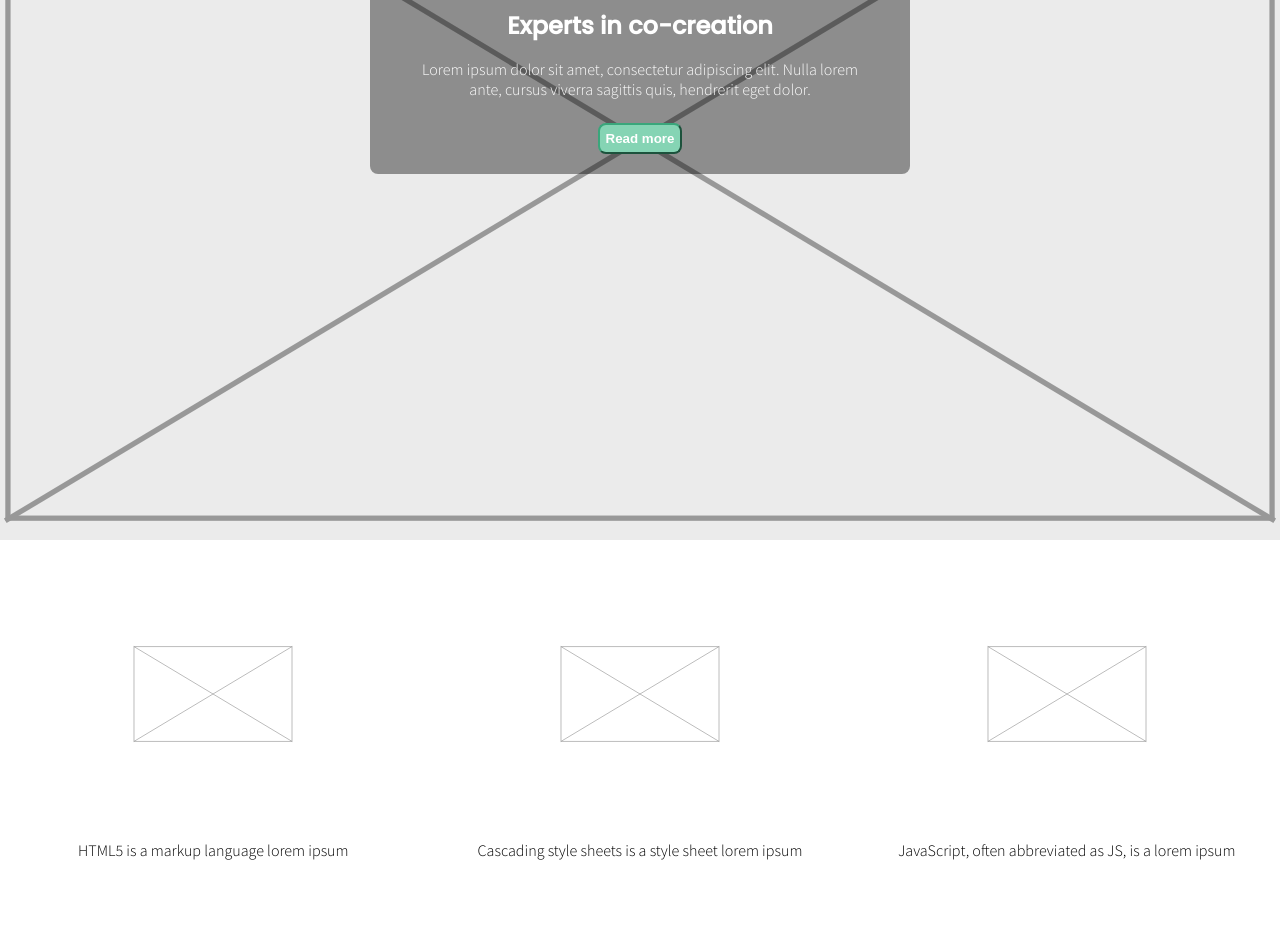
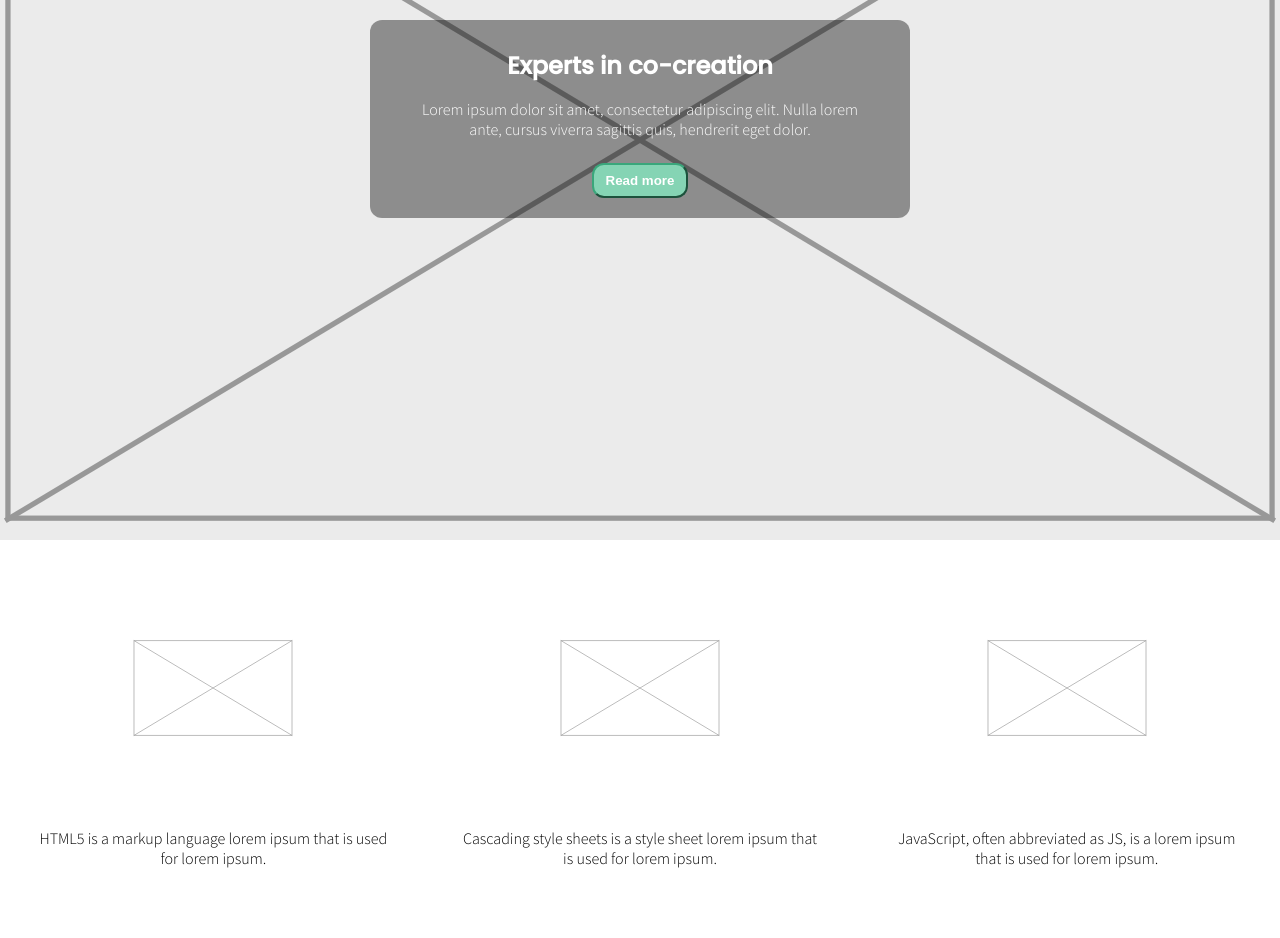
Before and after one commit to AxelEkman/digitalist-test, a React (Create React App) app: page / in a window 1280 px wide. Shown: the part 260-1198 px from the top of the page. Built offline with nearby package versions, Linux system fonts and the light colour scheme.

Commit message:
Minor style fix

```diff
--- a/src/App.tsx
+++ b/src/App.tsx
@@ -10,15 +10,18 @@ const modalText =
 const features = [
     {
         id: 'HTML5',
-        description: 'HTML5 is a markup language lorem ipsum',
+        description:
+            'HTML5 is a markup language lorem ipsum that is used for lorem ipsum.',
     },
     {
         id: 'CSS',
-        description: 'Cascading style sheets is a style sheet lorem ipsum',
+        description:
+            'Cascading style sheets is a style sheet lorem ipsum that is used for lorem ipsum.',
     },
     {
         id: 'JS',
-        description: 'JavaScript, often abbreviated as JS, is a lorem ipsum',
+        description:
+            'JavaScript, often abbreviated as JS, is a lorem ipsum that is used for lorem ipsum.',
     },
 ]
 
--- a/src/components/button.scss
+++ b/src/components/button.scss
@@ -1,12 +1,13 @@
 @use '../.shared.scss' as *;
+@import url('https://fonts.googleapis.com/css2?family=Source+Sans+Pro:wght@300&display=swap');
 
 .primary-button {
     background-color: $primary-color;
     color: white;
-    padding: 6px 6px;
+    padding: 8px 12px;
     margin: auto;
-    border-radius: 8px;
-    font-weight: $bold-font;
+    border-radius: $default-radius;
+    font-family: 'Source-Sans-Pro', sans-serif;
+    font-weight: $semibold-font;
     border-color: $primary-color-shade;
-    font-family: sans-serif;
 }
--- a/src/components/ctamodal.scss
+++ b/src/components/ctamodal.scss
@@ -1,3 +1,4 @@
+@use '../.shared.scss' as *;
 @import url('https://fonts.googleapis.com/css2?family=Poppins:wght@500&family=Source+Sans+Pro:wght@300&display=swap');
 
 .default-modal {
@@ -14,8 +15,8 @@
     .default-modal {
         width: 500px;
         margin: auto;
-        top: 30vh;
-        border-radius: 8px;
+        top: 35vh;
+        border-radius: $default-radius;
     }
 }
 
--- a/src/index.scss
+++ b/src/index.scss
@@ -8,6 +8,6 @@ body {
 }
 
 code {
-    font-family: source-code-pro, Menlo, Monaco, Consolas, 'Courier New',
+    font-family: 'Source-Sans-Pro', Menlo, Monaco, Consolas, 'Courier New',
         monospace;
 }
```
Also changed, not shown: src/.shared.scss.
